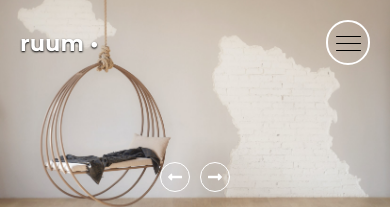
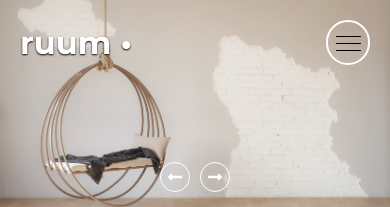
Before and after one commit to mosman-dev/ruum, a plain HTML site: page index.html in a window 390 px wide. Shown: the top 207 px of the page. Drawn offline with Linux system fonts and the light colour scheme.

Commit message:
updating styles

```diff
--- a/styles.css
+++ b/styles.css
@@ -343,7 +343,7 @@ li {
 
 	.menu .logo {
 		width: 100%;
-		font-size: 1.4em;
+		font-size: 2em;
 	}
 
 	.menu .mobile-links {
```
